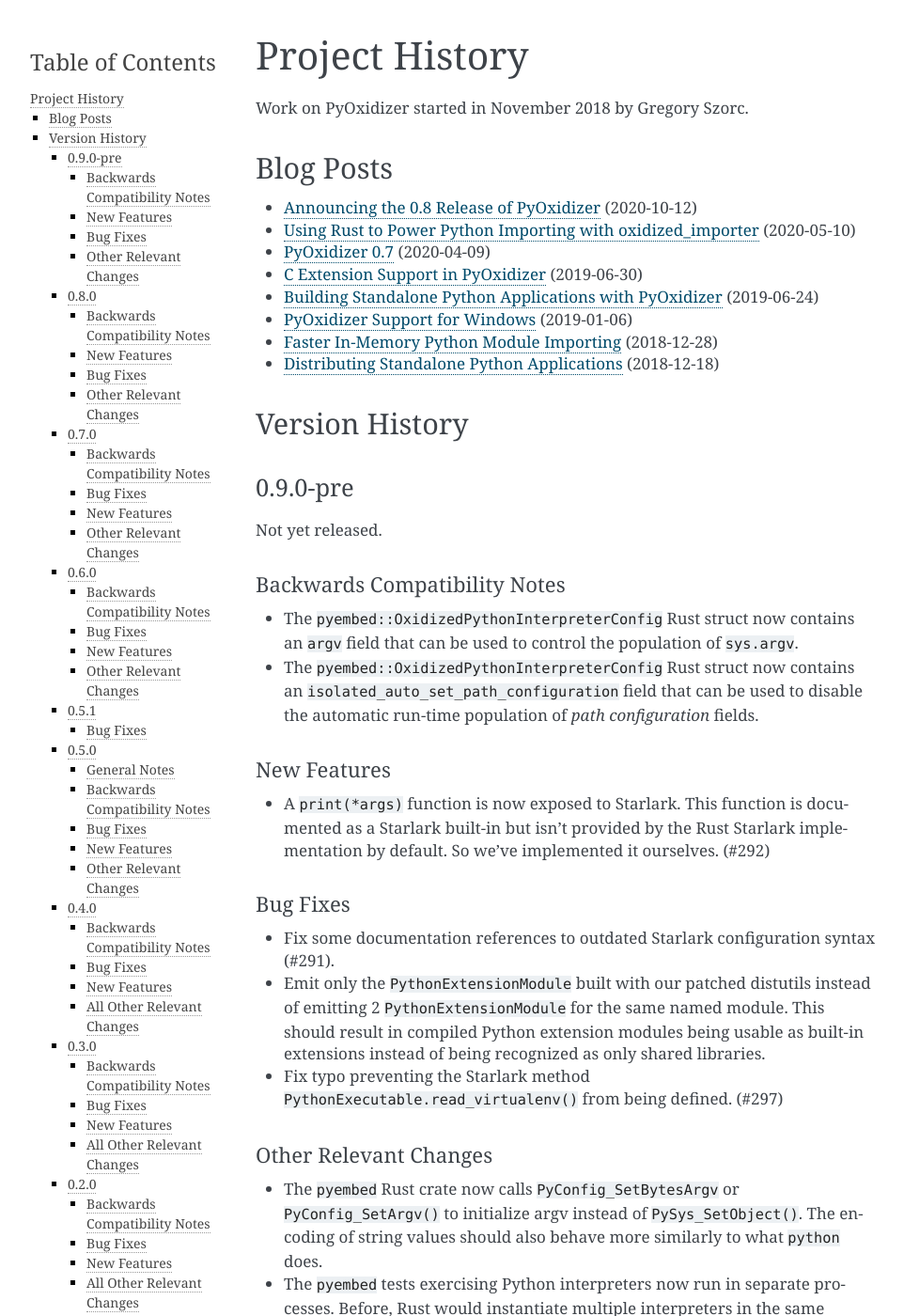
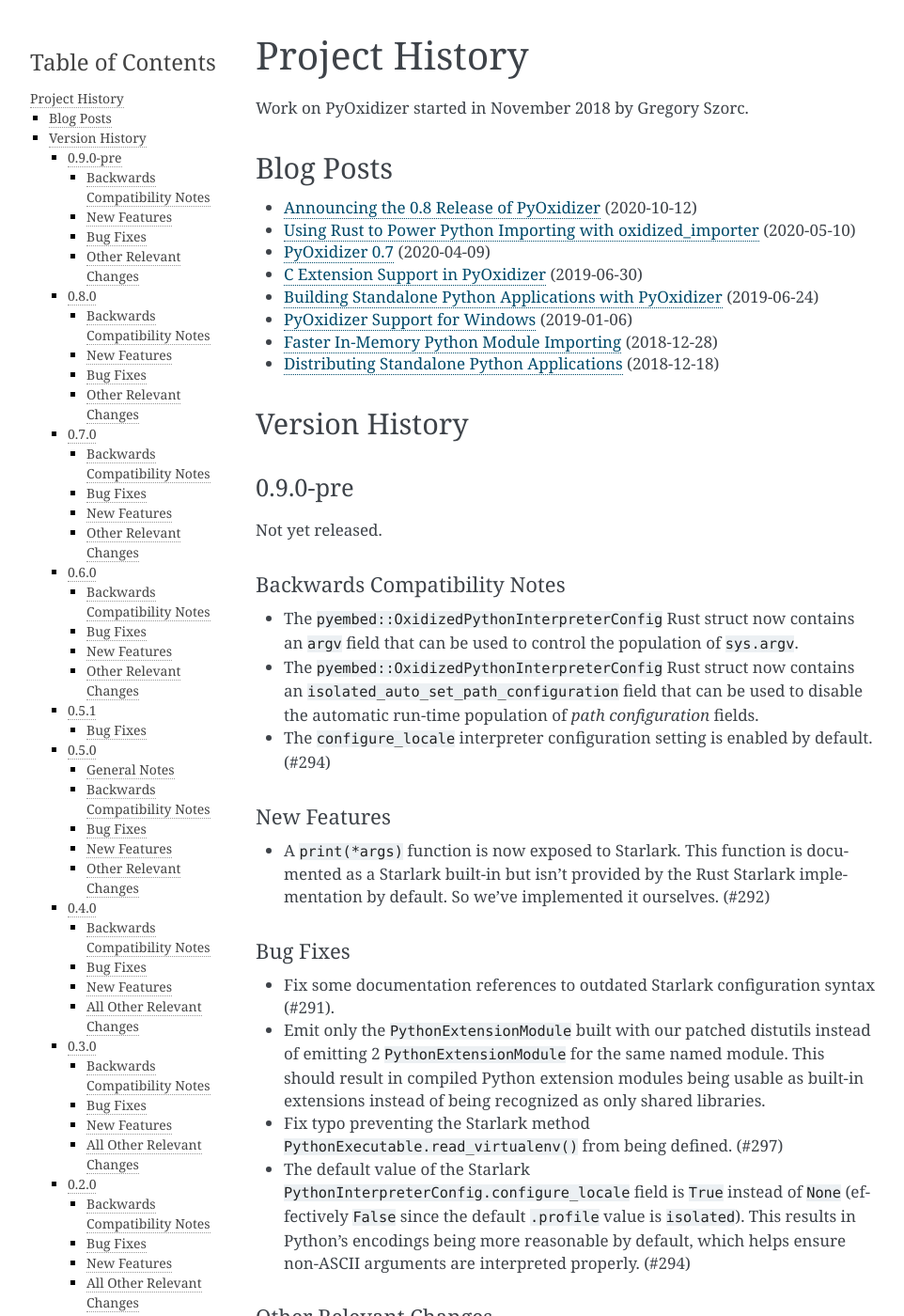
Before and after one commit to indygreg/PyOxidizer, a Sphinx documentation site: the page built from docs/history.rst, in a window 1280 px wide and 1400 px high. Shown: the whole window at 94% size, without its empty margins (148-1110 px from the left). Built offline with Sphinx 7.4.7, drawn with Linux system fonts in a browser that asks for light colours; the version number is read from the project's files by our own code.

Commit message:
py_packaging: enable configure_locale by default
This is a better default for configurations of built executables,
as otherwise non-ascii process arguments can get mangled.

This might be sufficient to fully address #294. But I want to keep
that issue open for a bit longer so it is still on my radar.

```diff
--- a/docs/history.rst
+++ b/docs/history.rst
@@ -39,6 +39,8 @@
 * The ``pyembed::OxidizedPythonInterpreterConfig`` Rust struct now contains
   an ``isolated_auto_set_path_configuration`` field that can be used to
   disable the automatic run-time population of *path configuration* fields.
+* The ``configure_locale`` interpreter configuration setting is enabled
+  by default. (#294)
 
 New Features
 ^^^^^^^^^^^^
@@ -58,6 +60,11 @@
   built-in extensions instead of being recognized as only shared libraries.
 * Fix typo preventing the Starlark method ``PythonExecutable.read_virtualenv()``
   from being defined. (#297)
+* The default value of the Starlark ``PythonInterpreterConfig.configure_locale``
+  field is ``True`` instead of ``None`` (effectively ``False`` since the
+  default ``.profile`` value is ``isolated``). This results in Python's
+  encodings being more reasonable by default, which helps ensure
+  non-ASCII arguments are interpreted properly. (#294)
 
 Other Relevant Changes
 ^^^^^^^^^^^^^^^^^^^^^^
```
Also changed, not shown: 1 other file.
